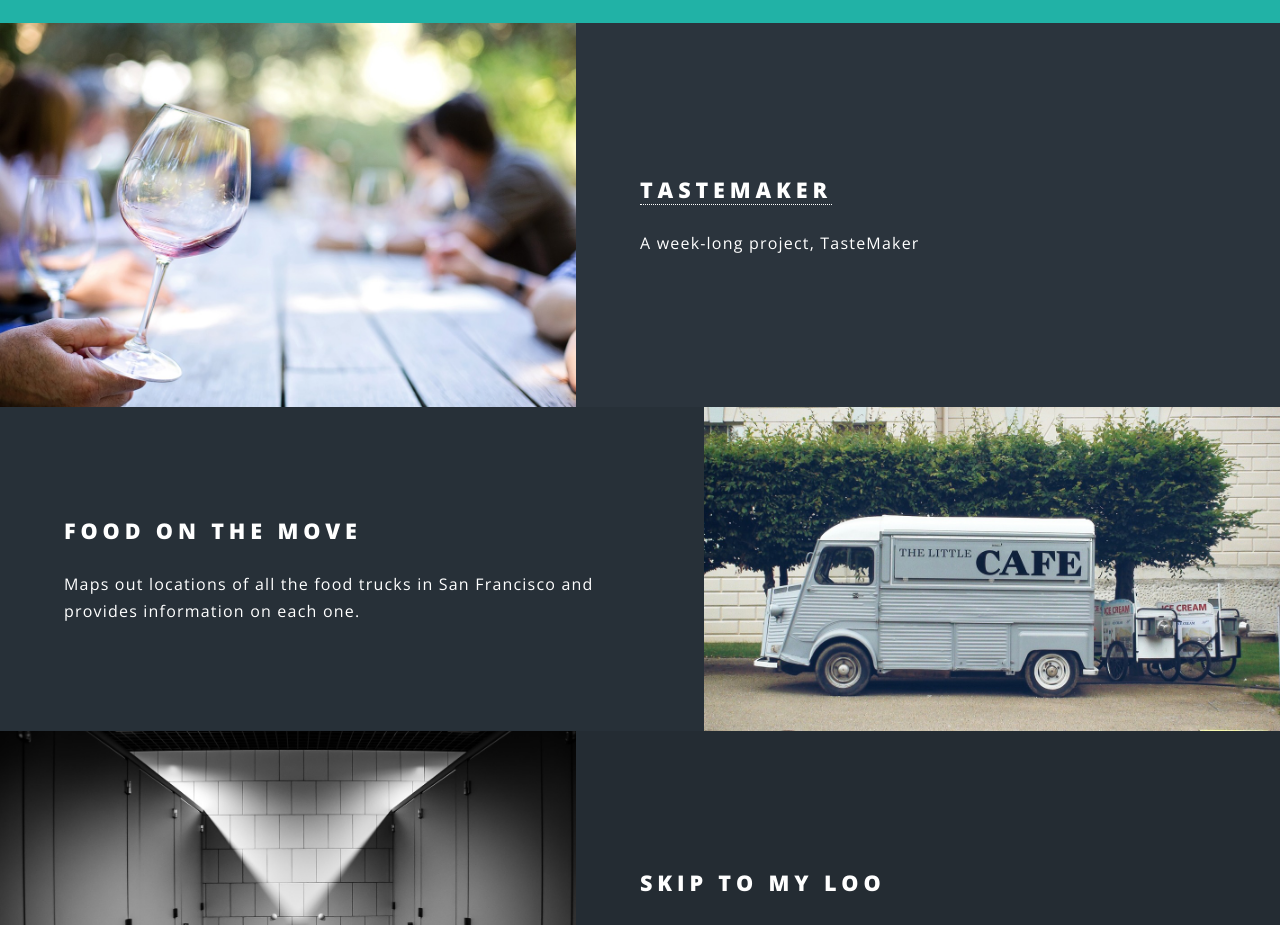
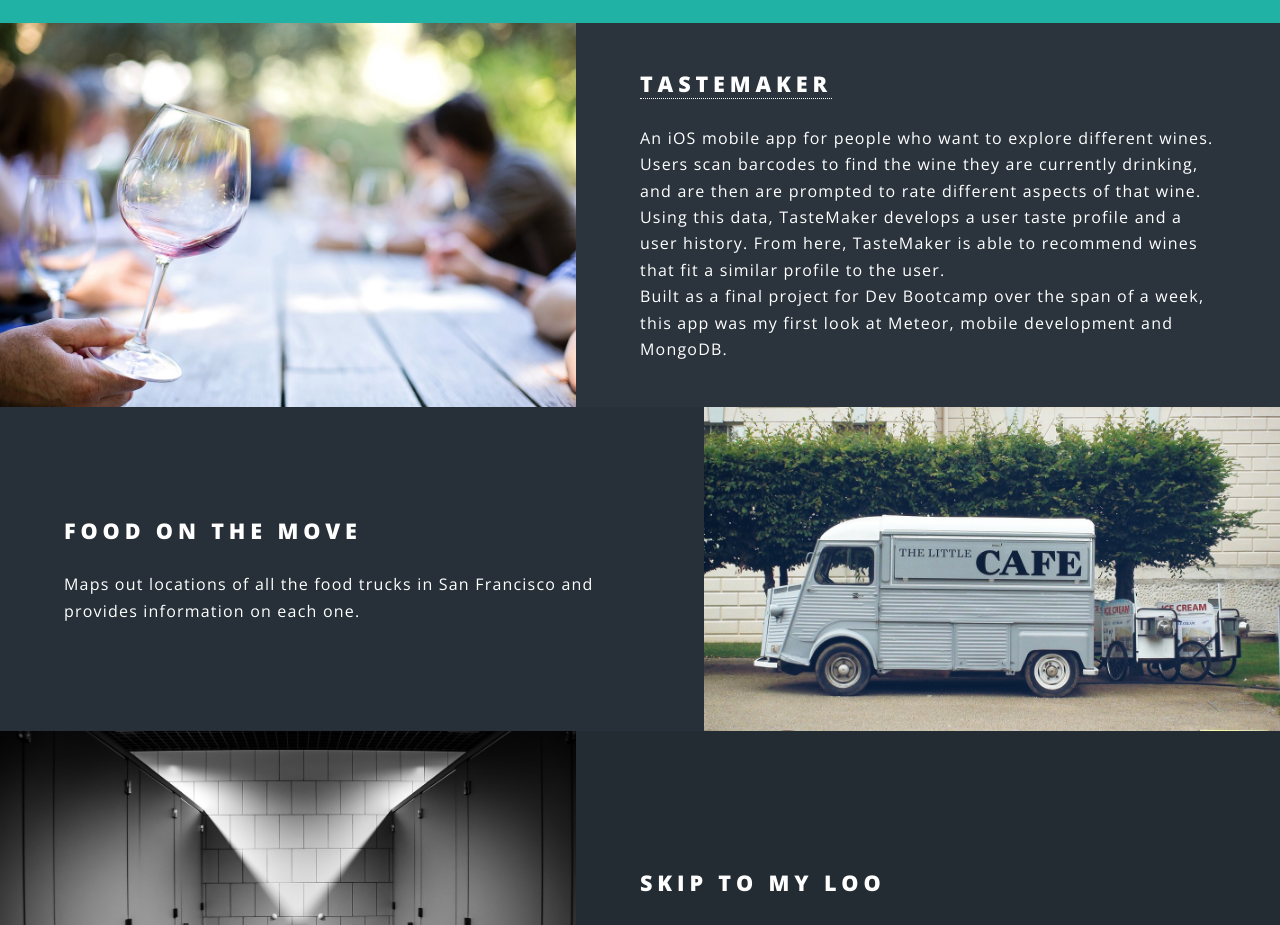
Before and after one commit to rsinclairchin/lookatmenow, a plain HTML site: page index.html in a window 1280 px wide. Shown: the part 1340-2265 px from the top of the page. Drawn offline with nearby package versions, Linux system fonts and the light colour scheme.

Commit message:
rewrite tastemaker blurb

```diff
--- a/index.html
+++ b/index.html
@@ -78,7 +78,8 @@
 						<section class="spotlight">
 							<div class="image"><img src="images/pic01.jpg" alt="" /></div><div class="content">
 								<h2><a href="">TasteMaker</a></h2>
-								<p>A week-long project, TasteMaker </p>
+								<p>An iOS mobile app for people who want to explore different wines. Users scan barcodes to find the wine they are currently drinking, and are then are prompted to rate different aspects of that wine. Using this data, TasteMaker develops a user taste profile and a user history. From here, TasteMaker is able to recommend wines that fit a similar profile to the user. </br>
+								Built as a final project for Dev Bootcamp over the span of a week, this app was my first look at Meteor, mobile development and MongoDB.</p>
 							</div>
 						</section>
 						<section class="spotlight">
```
